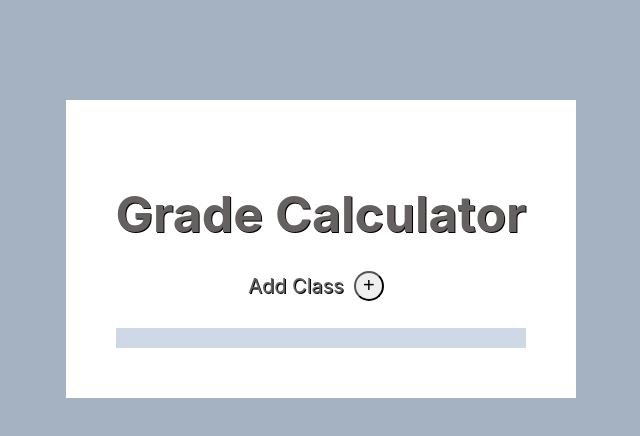
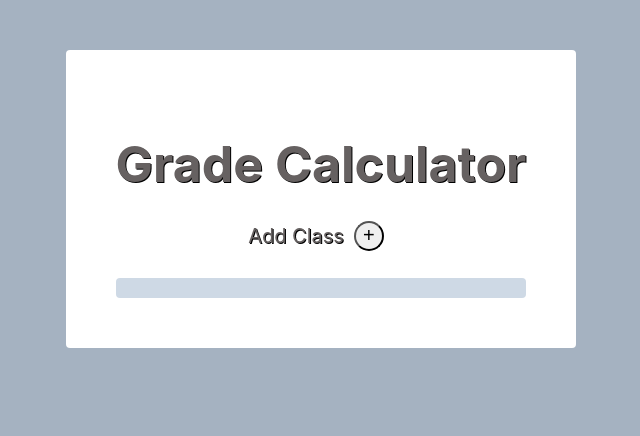
Before and after one commit to liamgelfand/grade-calculator, a React (Create React App) app in the folder client/: page / in a window 1280 px wide. Shown: the top 436 px of the page, without its empty margins (319-959 px from the left). Built offline with nearby package versions, Linux system fonts and the light colour scheme.

Commit message:
Commiting for pull

```diff
--- a/client/src/App.css
+++ b/client/src/App.css
@@ -9,8 +9,9 @@
   min-height: 100px;
   overflow: hidden;
   padding: 50px;
-  margin:100px;
+  margin:50px;
   background-color:white;
+  border-radius: 4px;
 }
 .title{
   text-align: center;
@@ -50,6 +51,7 @@
 .class-container {
   background-color: #CED9E5; /* Add a background color to .class-container for visibility */
   padding:10px;
+  border-radius: 4px;
 }
 .submit-button {
   border-radius: 4px;
```
